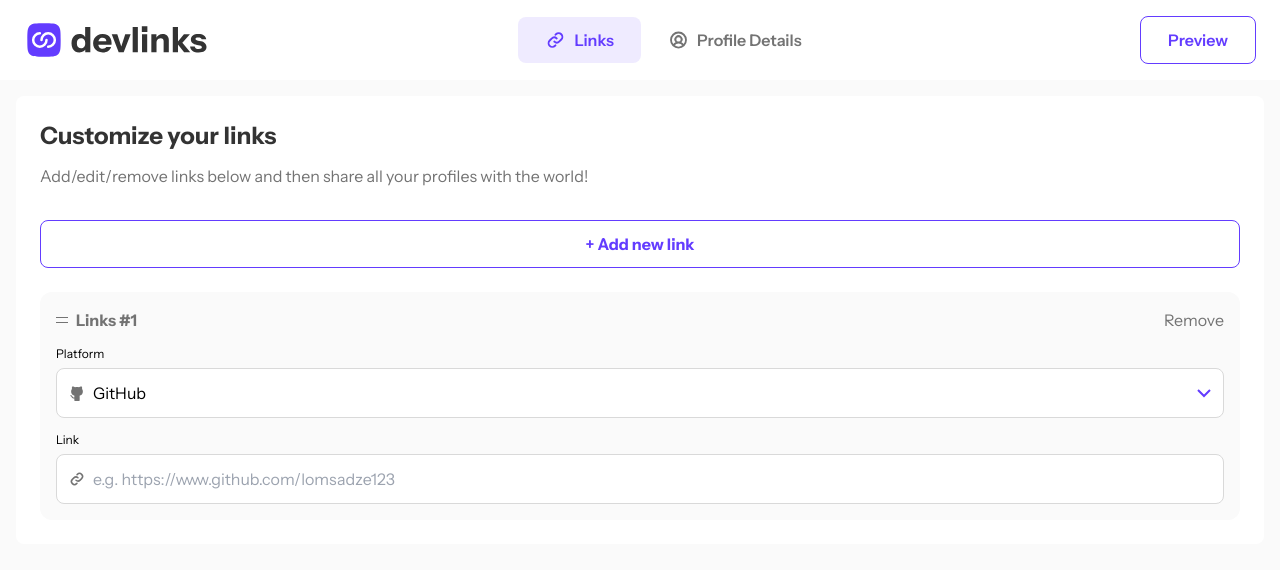
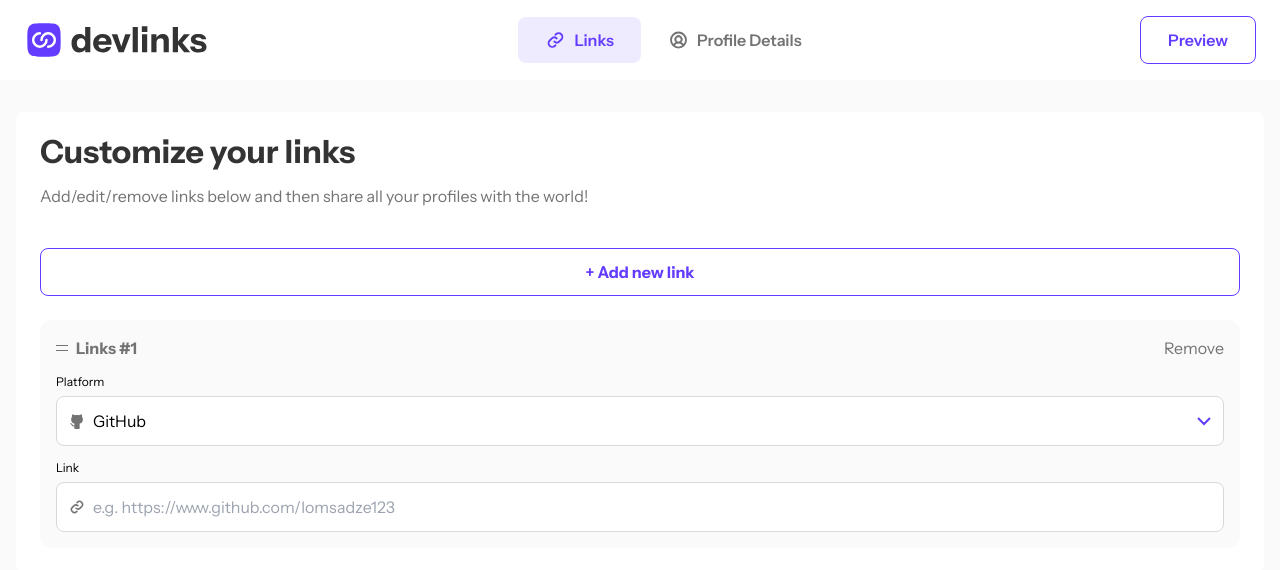
Before and after one commit to lomsadze123/fullstack-link-sharing-app, a React (Vite) app in the folder client/: page /addLinks in a window 1280 px wide. Shown: the top 570 px of the page. Built offline with nearby package versions, Linux system fonts and the light colour scheme.

Commit message:
make tablet responsive

```diff
--- a/client/src/components/addLinks/Adder.tsx
+++ b/client/src/components/addLinks/Adder.tsx
@@ -5,10 +5,10 @@ const Adder = () => {
   return (
     <div>
       <div>
-        <h2 className="text-blackMedium text-2xl font-bold">
+        <h2 className="text-blackMedium text-2xl font-bold md:text-[32px]">
           Customize your links
         </h2>
-        <p className="text-blackLight mt-3 mb-8">
+        <p className="text-blackLight mt-3 mb-8 md:mt-4 md:mb-10">
           Add/edit/remove links below and then share all your profiles with the
           world!
         </p>
--- a/client/src/components/addLinks/EmptyPage.tsx
+++ b/client/src/components/addLinks/EmptyPage.tsx
@@ -2,16 +2,16 @@ import illustrationEmpty from "../../assets/illustration-empty.svg";
 
 const EmptyPage = () => {
   return (
-    <div className="bg-whiteBold text-center px-4 py-8 mt-6">
+    <div className="bg-whiteBold text-center px-4 py-8 mt-6 md:py-14">
       <img
-        className="w-full max-w-[124.77px] h-auto mx-auto"
+        className="w-full max-w-[124.77px] h-auto mx-auto md:max-w-[249.53px]"
         src={illustrationEmpty}
         alt="illustration empty icon"
       />
-      <h3 className="text-blackMedium text-2xl font-bold my-6">
+      <h3 className="text-blackMedium text-2xl font-bold my-6 md:text-[32px] md:my-10">
         Let's get you started
       </h3>
-      <p className="text-blackLight">
+      <p className="text-blackLight max-w-[488px] mx-auto">
         Use the “Add new link” button to get started. Once you have more than
         one link, you can reorder and edit them. We're here to help you share
         your profiles with everyone!
--- a/client/src/pages/addLinks/AddLinks.tsx
+++ b/client/src/pages/addLinks/AddLinks.tsx
@@ -2,9 +2,9 @@ import Adder from "../../components/addLinks/Adder";
 
 const AddLinks = () => {
   return (
-    <div className="m-4 bg-white rounded-lg p-6">
+    <main className="m-4 bg-white rounded-lg p-6 md:mt-8">
       <Adder />
-    </div>
+    </main>
   );
 };
 
```
